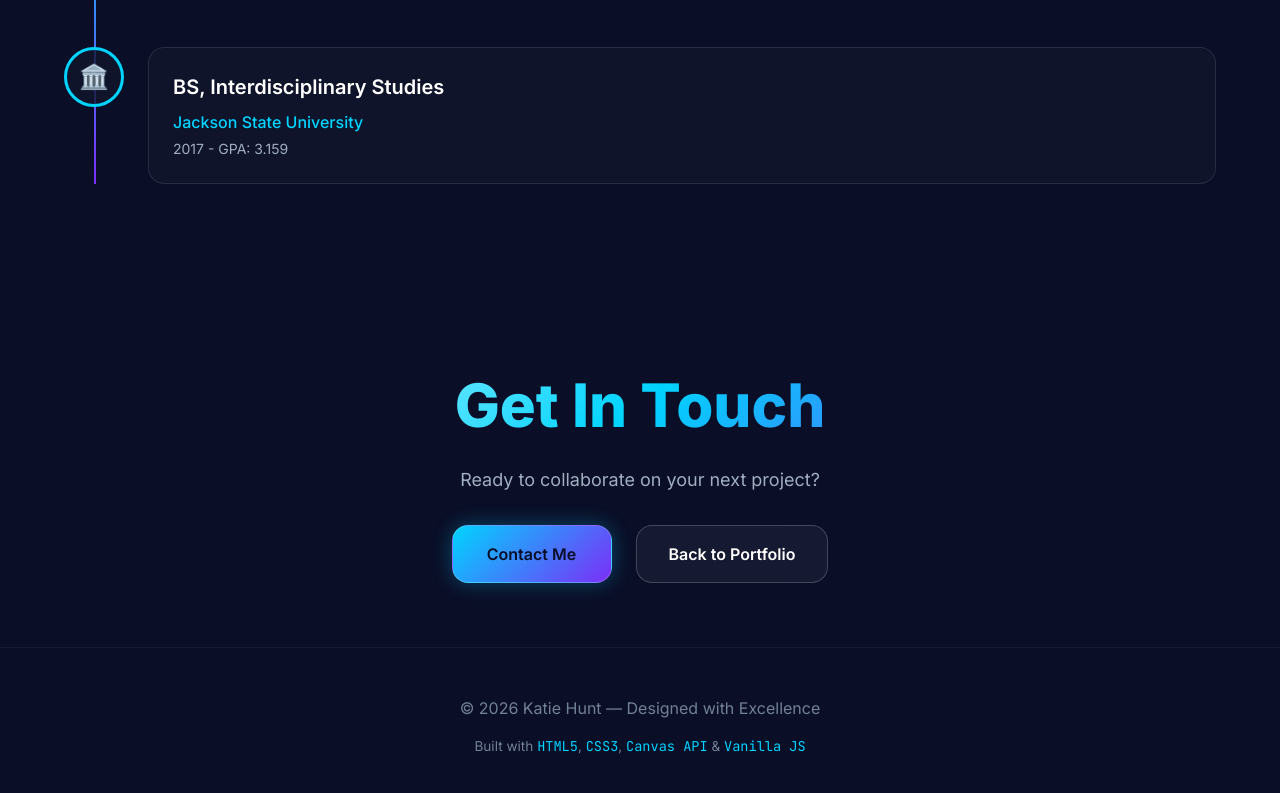
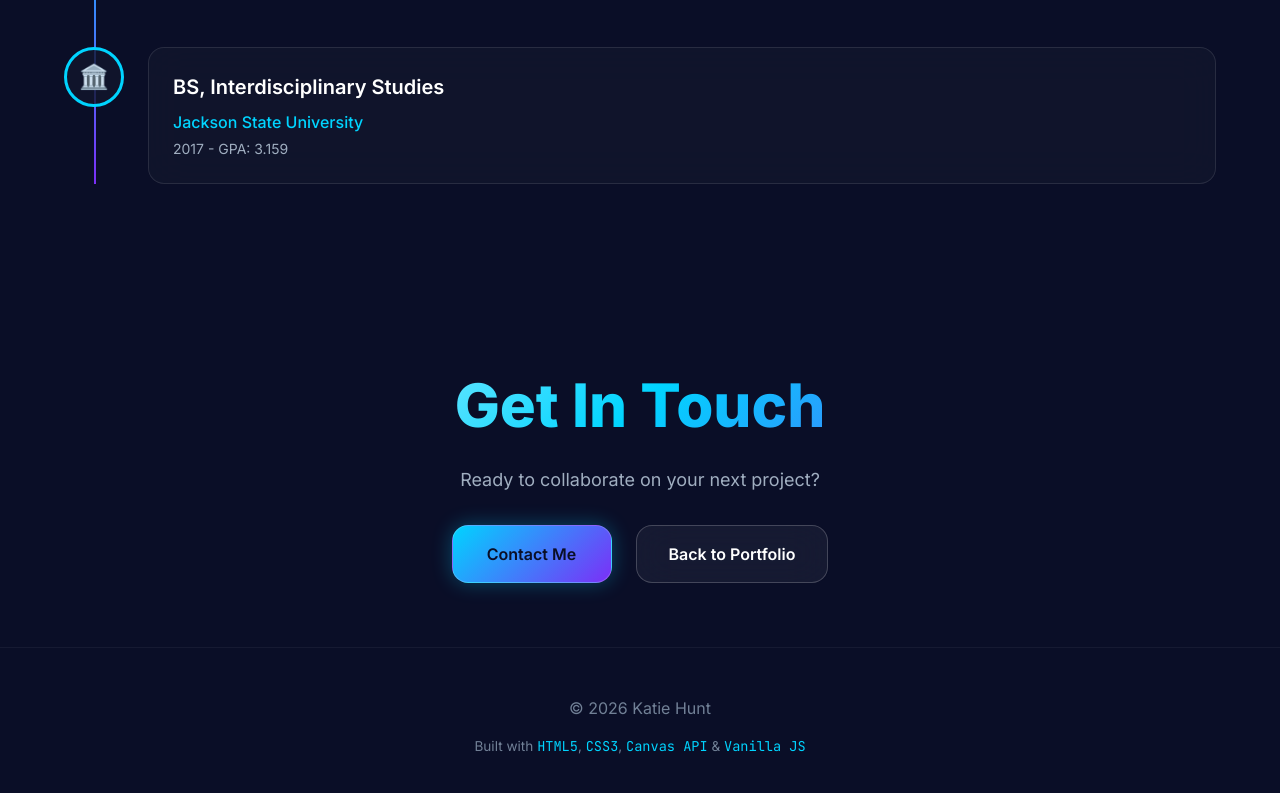
Before and after one commit to khunt247/FrontEnd-Engineer-Portfolio, a website: page about.html in a window 1280 px wide. Shown: the part 3890-4683 px from the top of the page. Drawn offline with Linux system fonts and the light colour scheme.

Commit message:
Footer Updated

```diff
--- a/about.html
+++ b/about.html
@@ -252,7 +252,7 @@
 
     <footer>
         <div class="footer-content">
-            <div class="footer-text">© 2026 Katie Hunt — Designed with Excellence</div>
+            <div class="footer-text">© 2026 Katie Hunt</div>
             <div class="tech-stack">
                 Built with <span>HTML5</span>, <span>CSS3</span>, <span>Canvas API</span> & <span>Vanilla JS</span>
             </div>
```
Also changed, not shown: index.html (+1 -1 lines).
